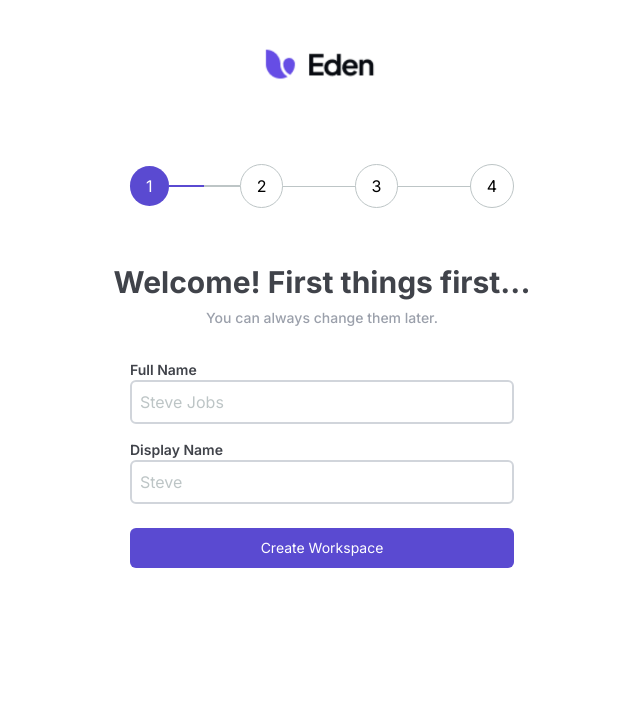
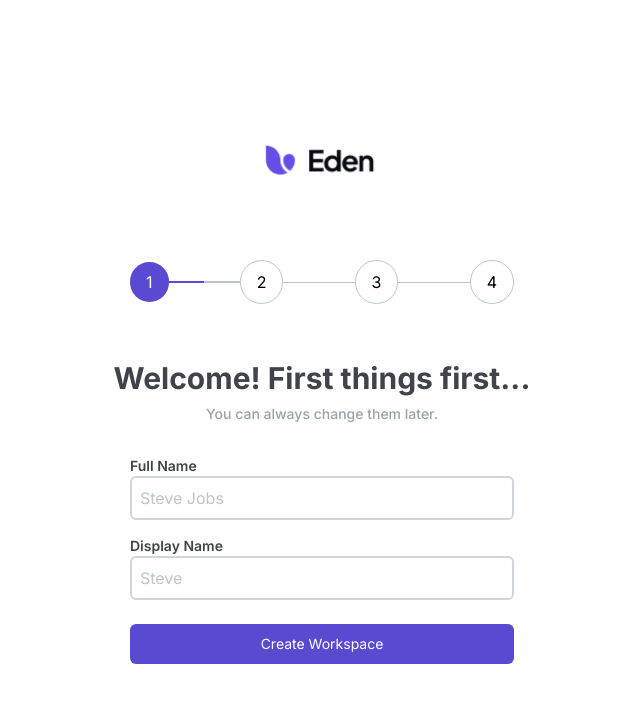
Before and after one commit to goofy1916/onboarding-ui, a Next.js app: page / in a window 1280 px wide. Shown: the top 702 px of the page, without its empty margins (318-958 px from the left). Built offline with nearby package versions, Linux system fonts and the light colour scheme.

Commit message:
Centered the form to screen

```diff
--- a/components/SuccessStep.js
+++ b/components/SuccessStep.js
@@ -3,7 +3,7 @@ import { RiCheckFill } from 'react-icons/ri';
 
 const SuccessStep = ({ userName, step, setCurrentStep }) => {
   return (
-    <div className='mt-8'>
+    <div className='mt-4'>
       <div className='w-14 h-14 mx-auto rounded-full flex items-center justify-center bg-primary'>
         <RiCheckFill size={20} className='text-white' />
       </div>
--- a/pages/index.js
+++ b/pages/index.js
@@ -46,9 +46,9 @@ export default function Home() {
   ];
 
   return (
-    <div className='container mx-auto'>
-      <div className='flex flex-col justify-center mx-4 sm:w-4/5 md:w-3/5 sm:mx-auto'>
-        <div className='mt-10 mb-5 relative w-full h-12'>
+    <div className='container h-screen mx-auto'>
+      <div className='flex flex-col h-full justify-center mx-4 sm:w-4/5 md:w-3/5 sm:mx-auto'>
+        <div className='mb-5 relative w-full h-12'>
           <Image
             layout='fill'
             objectFit='contain'
```
